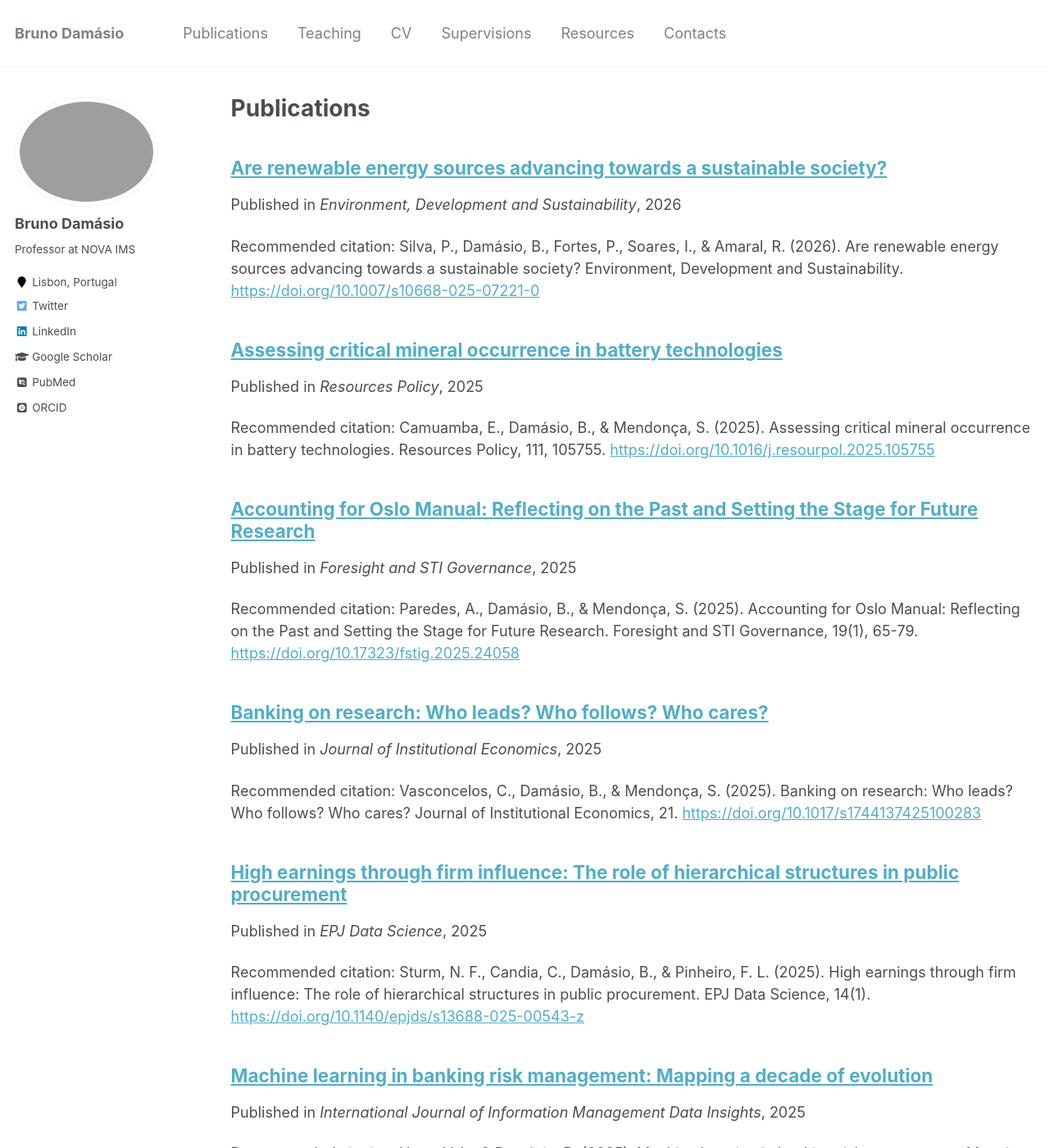
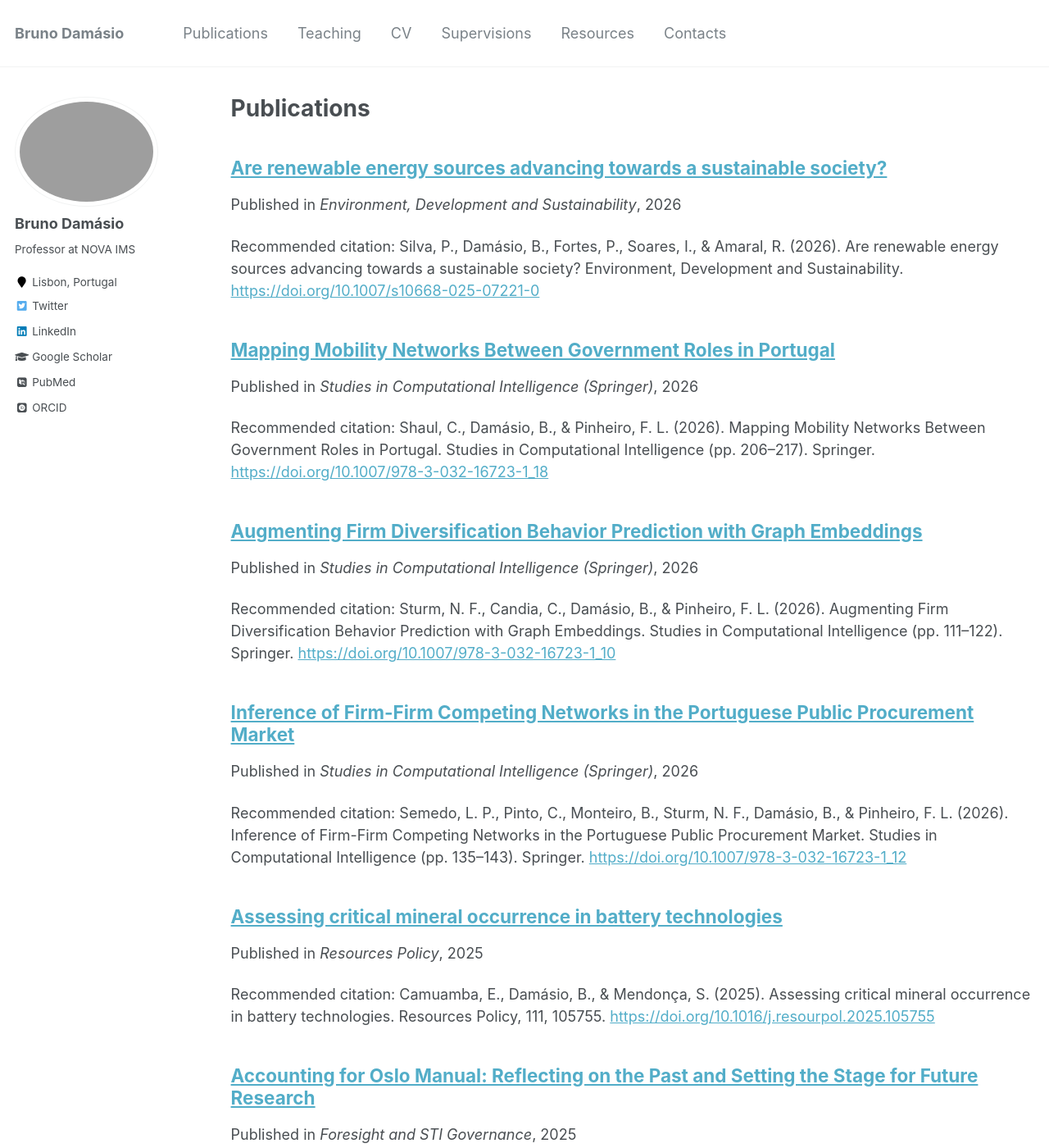
Before and after one commit to damasiob/damasiob.github.io, a Jekyll site: the page built from _pages/publications.md, in a window 1280 px wide and 1400 px high. Shown: the whole window at 82% size. Built offline with Jekyll 4.4.1, drawn with Linux system fonts in a browser that asks for light colours; some web fonts are replaced.

Commit message:
Add 3 Complex Networks 2026 proceedings (Studies in Computational Intelligence)

```diff
--- /dev/null
+++ b/_publications/2026-01-competing-networks-procurement.md
@@ -0,0 +1,9 @@
+---
+title: "Inference of Firm-Firm Competing Networks in the Portuguese Public Procurement Market"
+collection: publications
+permalink: /publication/2026-01-competing-networks-procurement
+date: 2026-01-01
+venue: 'Studies in Computational Intelligence (Springer)'
+---
+
+Recommended citation: Semedo, L. P., Pinto, C., Monteiro, B., Sturm, N. F., Damásio, B., & Pinheiro, F. L. (2026). Inference of Firm-Firm Competing Networks in the Portuguese Public Procurement Market. Studies in Computational Intelligence (pp. 135–143). Springer. [https://doi.org/10.1007/978-3-032-16723-1_12](https://doi.org/10.1007/978-3-032-16723-1_12)
--- /dev/null
+++ b/_publications/2026-01-firm-diversification-graph-embeddings.md
@@ -0,0 +1,9 @@
+---
+title: "Augmenting Firm Diversification Behavior Prediction with Graph Embeddings"
+collection: publications
+permalink: /publication/2026-01-firm-diversification-graph-embeddings
+date: 2026-01-01
+venue: 'Studies in Computational Intelligence (Springer)'
+---
+
+Recommended citation: Sturm, N. F., Candia, C., Damásio, B., & Pinheiro, F. L. (2026). Augmenting Firm Diversification Behavior Prediction with Graph Embeddings. Studies in Computational Intelligence (pp. 111–122). Springer. [https://doi.org/10.1007/978-3-032-16723-1_10](https://doi.org/10.1007/978-3-032-16723-1_10)
--- /dev/null
+++ b/_publications/2026-01-mobility-networks-government.md
@@ -0,0 +1,9 @@
+---
+title: "Mapping Mobility Networks Between Government Roles in Portugal"
+collection: publications
+permalink: /publication/2026-01-mobility-networks-government
+date: 2026-01-01
+venue: 'Studies in Computational Intelligence (Springer)'
+---
+
+Recommended citation: Shaul, C., Damásio, B., & Pinheiro, F. L. (2026). Mapping Mobility Networks Between Government Roles in Portugal. Studies in Computational Intelligence (pp. 206–217). Springer. [https://doi.org/10.1007/978-3-032-16723-1_18](https://doi.org/10.1007/978-3-032-16723-1_18)
```
Also changed, not shown: _pages/about.md (+3 -0 lines).
